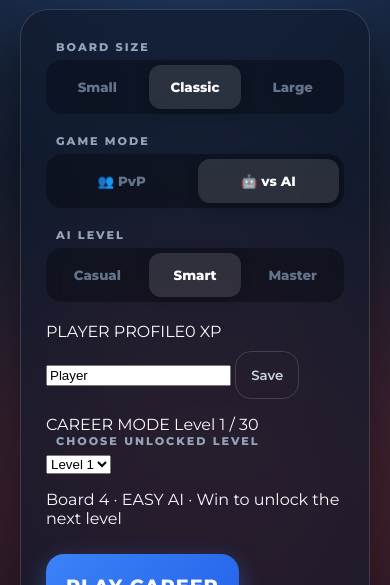
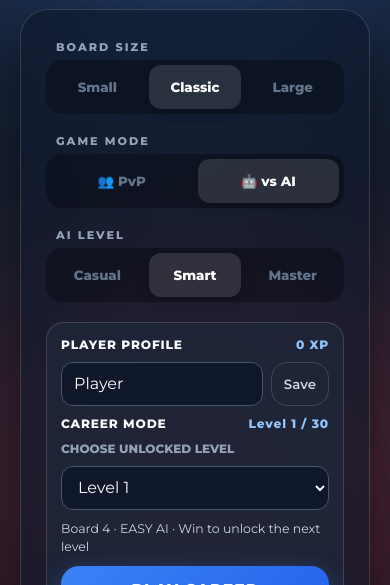
Before and after one commit to Aleksandar1105/RombMaster, a website built with Vite: page src/index.html in a window 390 px wide. Shown: the part 259-844 px from the top of the page. Built offline with nearby package versions, Linux system fonts and the light colour scheme; some packages are replaced by stand-ins of ours; what @capacitor/core would draw is missing.

Commit message:
style(career): mobile-friendly local profile and level picker

```diff
--- a/src/style.css
+++ b/src/style.css
@@ -542,3 +542,58 @@ button:focus-visible { outline: 3px solid #fbbf24; outline-offset: 3px; }
   *, *::before, *::after { animation-duration: 0.01ms !important; animation-iteration-count: 1 !important; transition-duration: 0.01ms !important; }
   .blob { animation: none; }
 }
+
+
+/* Career mode is a lightweight offline option, not a registration gate. */
+.career-panel {
+  width: 100%;
+  min-width: 0;
+  display: flex;
+  flex-direction: column;
+  gap: 10px;
+  padding: 14px;
+  background: rgba(30, 41, 59, 0.7);
+  border: 1px solid var(--border);
+  border-radius: 18px;
+}
+.career-heading {
+  display: flex;
+  justify-content: space-between;
+  flex-wrap: wrap;
+  gap: 6px;
+  align-items: center;
+  color: #f8fafc;
+  font-size: 0.76rem;
+  font-weight: 800;
+  letter-spacing: 0.07em;
+}
+.career-heading span:last-child { color: #93c5fd; }
+.profile-name-row { display: flex; gap: 8px; }
+#profile-name, #career-level {
+  background: #0f172a;
+  border: 1px solid #475569;
+  border-radius: 12px;
+  color: #f8fafc;
+  font: inherit;
+  min-width: 0;
+  min-height: 44px;
+  padding: 10px 12px;
+}
+#profile-name { flex: 1; }
+#career-level { width: 100%; }
+.profile-name-row .btn-secondary { margin: 0; padding: 8px 12px; }
+.career-select-label { margin: 0; letter-spacing: normal; font-size: 0.75rem; }
+.profile-feedback, .career-description, .career-reward {
+  margin: 0;
+  color: #cbd5e1;
+  font-size: 0.78rem;
+  line-height: 1.45;
+}
+.profile-feedback:empty { display: none; }
+.career-panel .btn-primary { margin: 0; padding: 14px; font-size: 0.98rem; }
+.career-panel button:disabled { opacity: 0.5; cursor: not-allowed; }
+.career-reward { color: #fbbf24; text-align: center; font-weight: 700; }
+@media (max-width: 360px) {
+  .career-panel { padding: 10px; }
+  .profile-name-row { flex-wrap: wrap; }
+}
```
